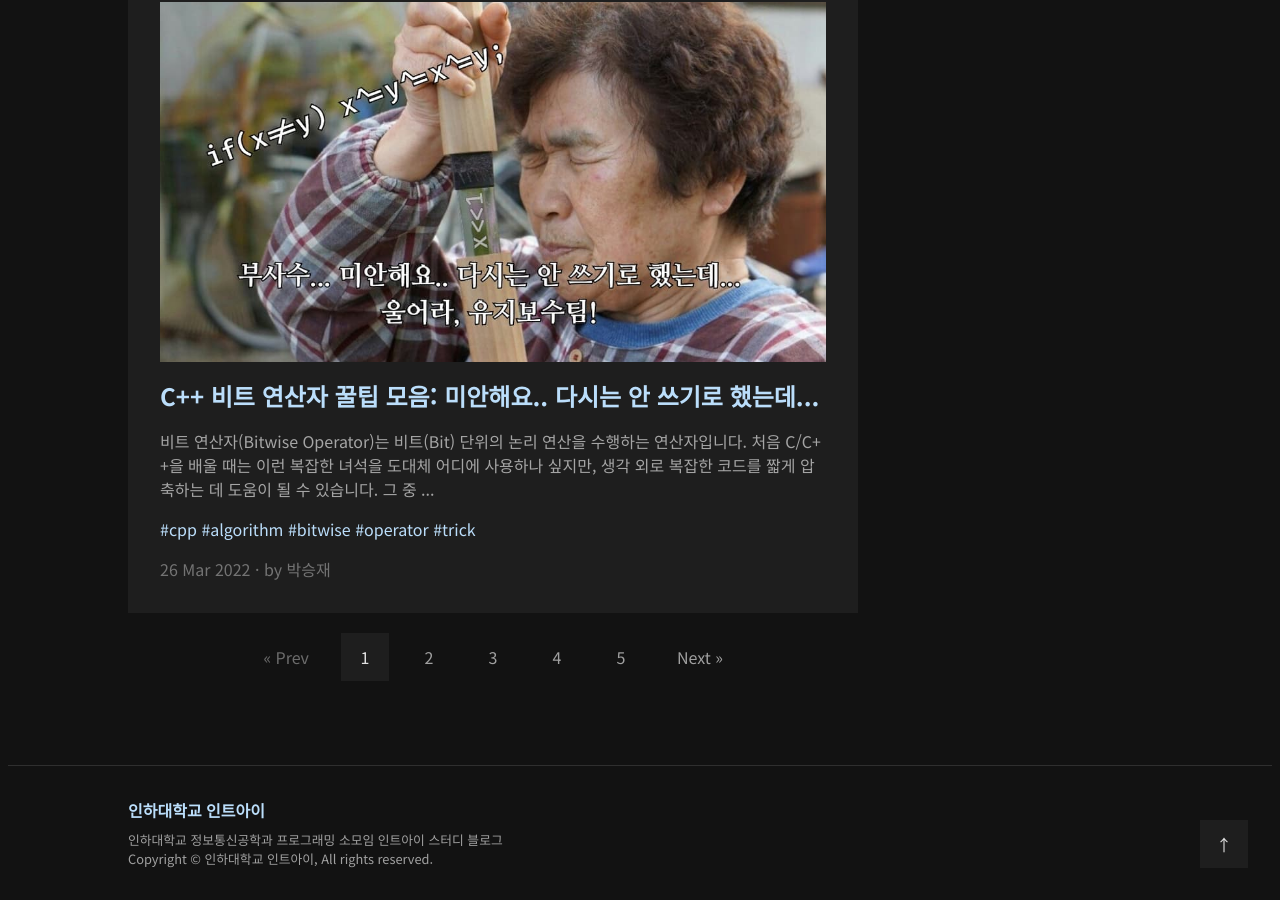
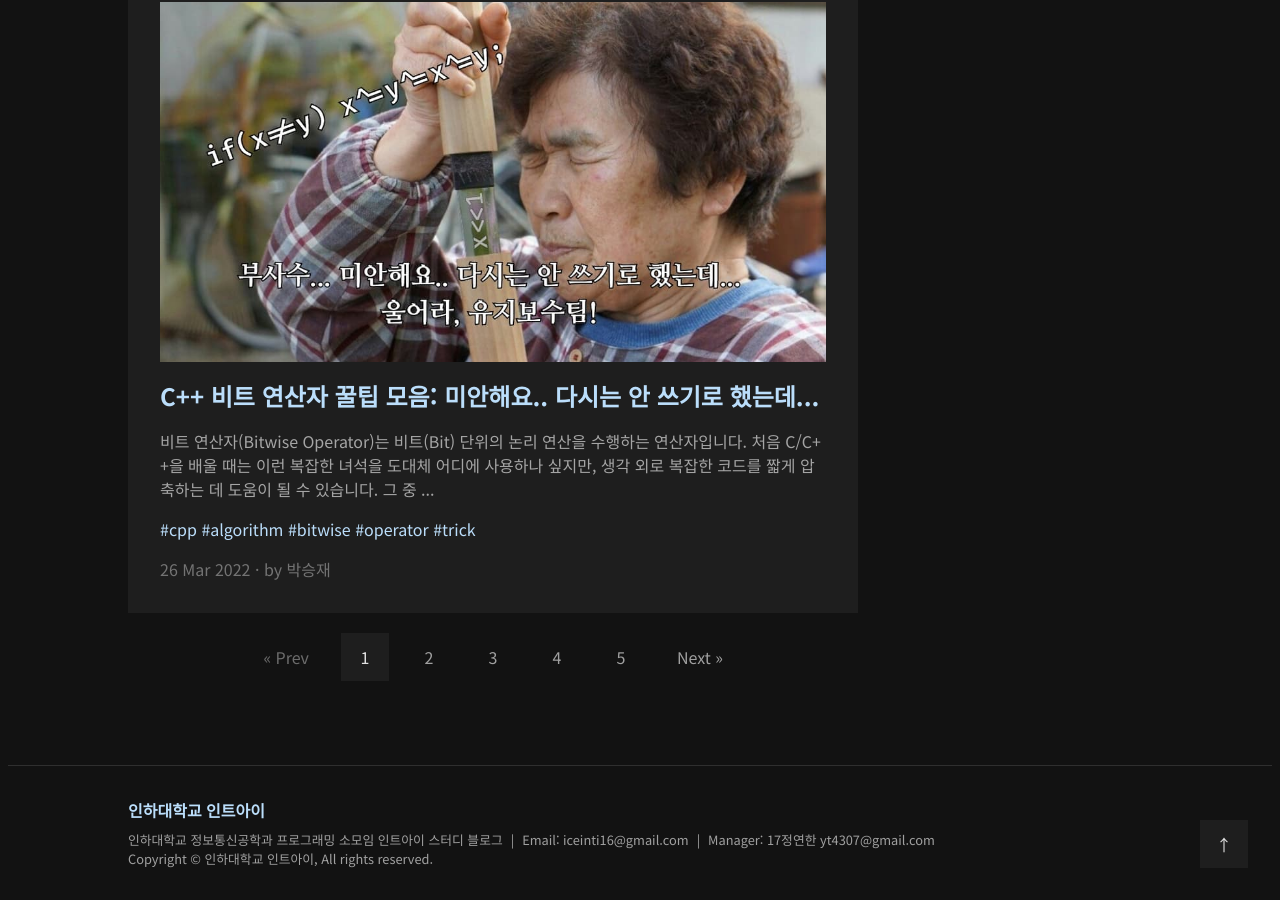
Before and after one commit to int-i/int-i.github.io, a Jekyll site: the page built from index.html, in a window 1280 px wide and 900 px high, scrolled down 2733 px. Built offline with Jekyll 4.4.1, drawn with Linux system fonts in a browser that asks for light colours; the list of posts is cut into pages by our own code.

Commit message:
Update author and footer data

```diff
--- a/_config.yml
+++ b/_config.yml
@@ -5,10 +5,8 @@ baseurl: ""
 timezone: Asia/Seoul
 permalink: /:categories/:year-:month-:day/:title/
 
-author:
-  name: 인하대학교 인트아이
-  # email: int-i@example.com
-  # tel: 010-1234-5678
+email: iceinti16@gmail.com
+manager: yt4307
 
 defaults:
   - scope:
--- a/_data/authors.yml
+++ b/_data/authors.yml
@@ -7,7 +7,7 @@ yeonha99:
   name: 정연희
   email: rhdqn1207@naver.com
   admission_year: 2018
-  graduated: false
+  graduated: yes
 yt4307:
   name: 정연한
   email: yt4307@gmail.com
--- a/_includes/footer.html
+++ b/_includes/footer.html
@@ -8,18 +8,18 @@
         <li class="horizontal-item horizontal-item--dense footer__horizontal-item">
           {{ site.description }}
         </li>
-        {% if site.author.tel %}
+        {% if site.email %}
         <li class="horizontal-item horizontal-item--dense footer__horizontal-item">
-          Tel: <a class="link footer__link" href="tel:{{ site.author.tel }}">{{ site.author.tel }}</a>
+          Email: <a class="link footer__link" href="mailto:{{ site.email }}">{{ site.email }}</a>
         </li>
         {% endif %}
-        {% if site.author.email %}
+        {% if site.manager %}
         <li class="horizontal-item horizontal-item--dense footer__horizontal-item">
-          Email: <a class="link footer__link" href="mailto:{{ site.author.email }}">{{ site.author.email }}</a>
+          Manager: {{ site.data.authors[site.manager].admission_year | slice: 2, 3 }}{{ site.data.authors[site.manager].name }} <a class="link footer__link" href="mailto:{{ site.data.authors[site.manager].email }}">{{ site.data.authors[site.manager].email }}</a>
         </li>
         {% endif %}
       </ul>
-      Copyright © {{ site.author.name }}, All rights reserved.
+      Copyright © {{ site.title }}, All rights reserved.
     </div>
   </div>
 </footer>
--- a/_includes/head.html
+++ b/_includes/head.html
@@ -28,7 +28,7 @@
   <meta charset="UTF-8">
   <meta http-equiv="X-UA-Compatible" content="IE=edge">
   <meta name="application-name" content="{{ site.title }}">
-  <meta name="author" content="{{ site.author.name }}">
+  <meta name="author" content="{{ site.title }}">
   <meta name="description" content="{{ description }}">
   <meta name="generator" content="Jekyll v3.9.2">
   <meta name="keywords" content="{{ keywords }}">
```
